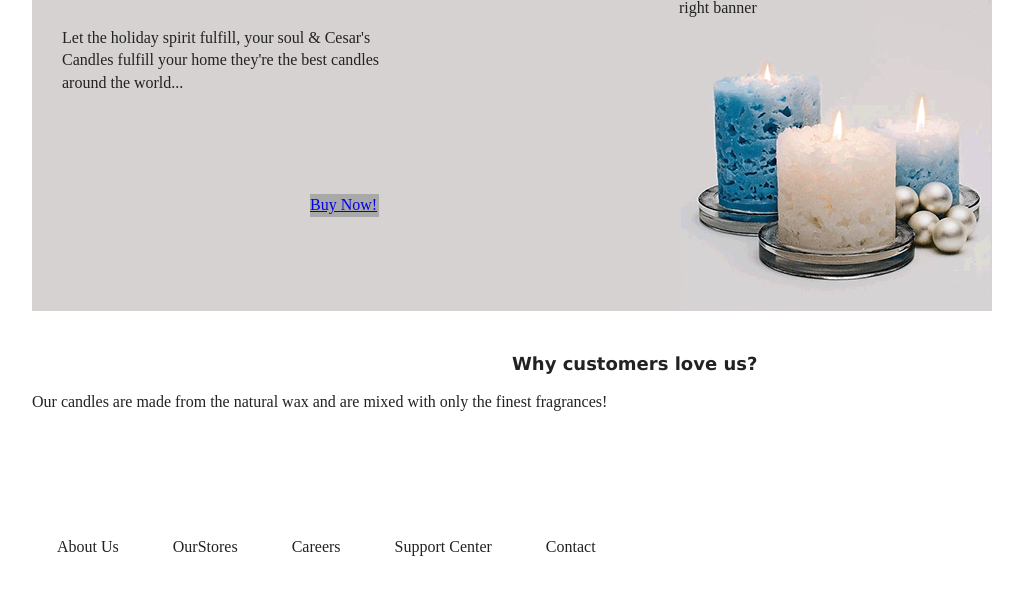
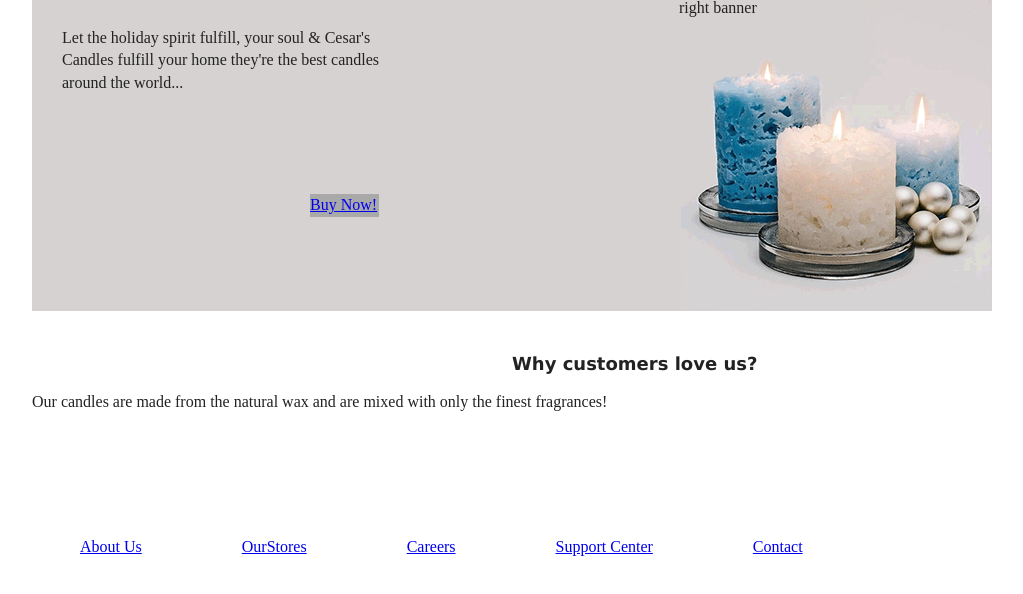
Before and after one commit to cw089416/finalprojectis117, a plain HTML site: page index.html in a window 1280 px wide. Shown: the part 96-690 px from the top of the page, without its empty margins (128-1151 px from the left). Drawn offline with nearby package versions, Linux system fonts and the light colour scheme; a script that the page names is missing.

Commit message:
linked footer with njit.edu and did padding

```diff
--- a/css/main.css
+++ b/css/main.css
@@ -170,7 +170,7 @@ float: right;
 
 #footer li {
 display: inline;
-padding: 25px;
+padding: 48px;
 }
 .clear {
 clear: both;
--- a/index.html
+++ b/index.html
@@ -63,11 +63,11 @@
 
       <div id="footer" class="clear">
 	<ul>
-	 <li>About Us</li>
-	 <li>OurStores</li>
-	 <li>Careers</li>
-	 <li>Support Center</li>
-	 <li>Contact</li>
+	 <li><a href="http://www.njit.edu/">About Us</li></a>
+	 <li><a href="http://www.njit.edu/">OurStores</li></a>
+	 <li><a href="http://www.njit.edu/">Careers</li></a>
+	 <li><a href="http://www.njit.edu/">Support Center</li></a>
+	 <li><a href="http://www.njit.edu/">Contact</li></a>
 	</ul>
       </div>
      </body>
```
